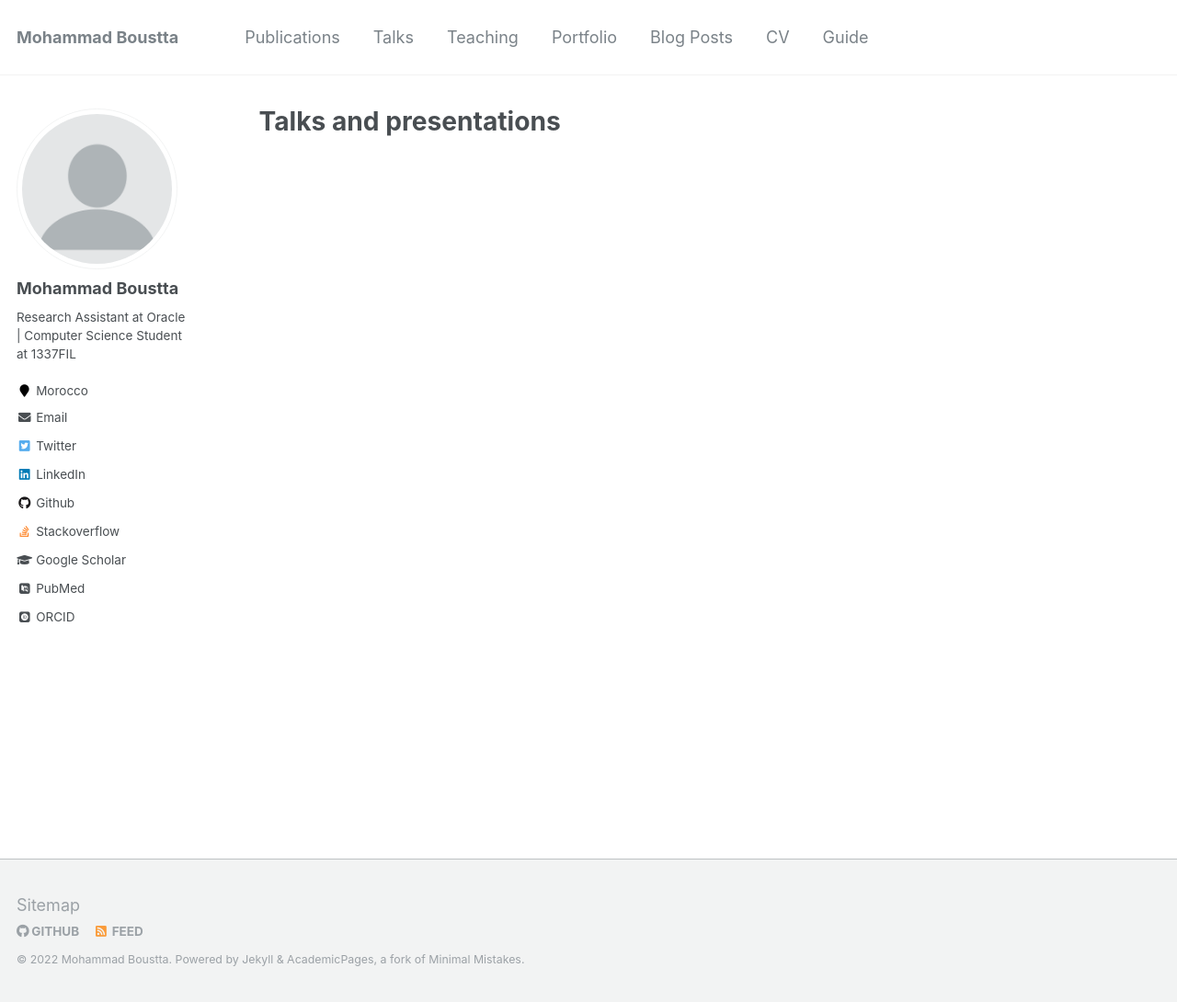
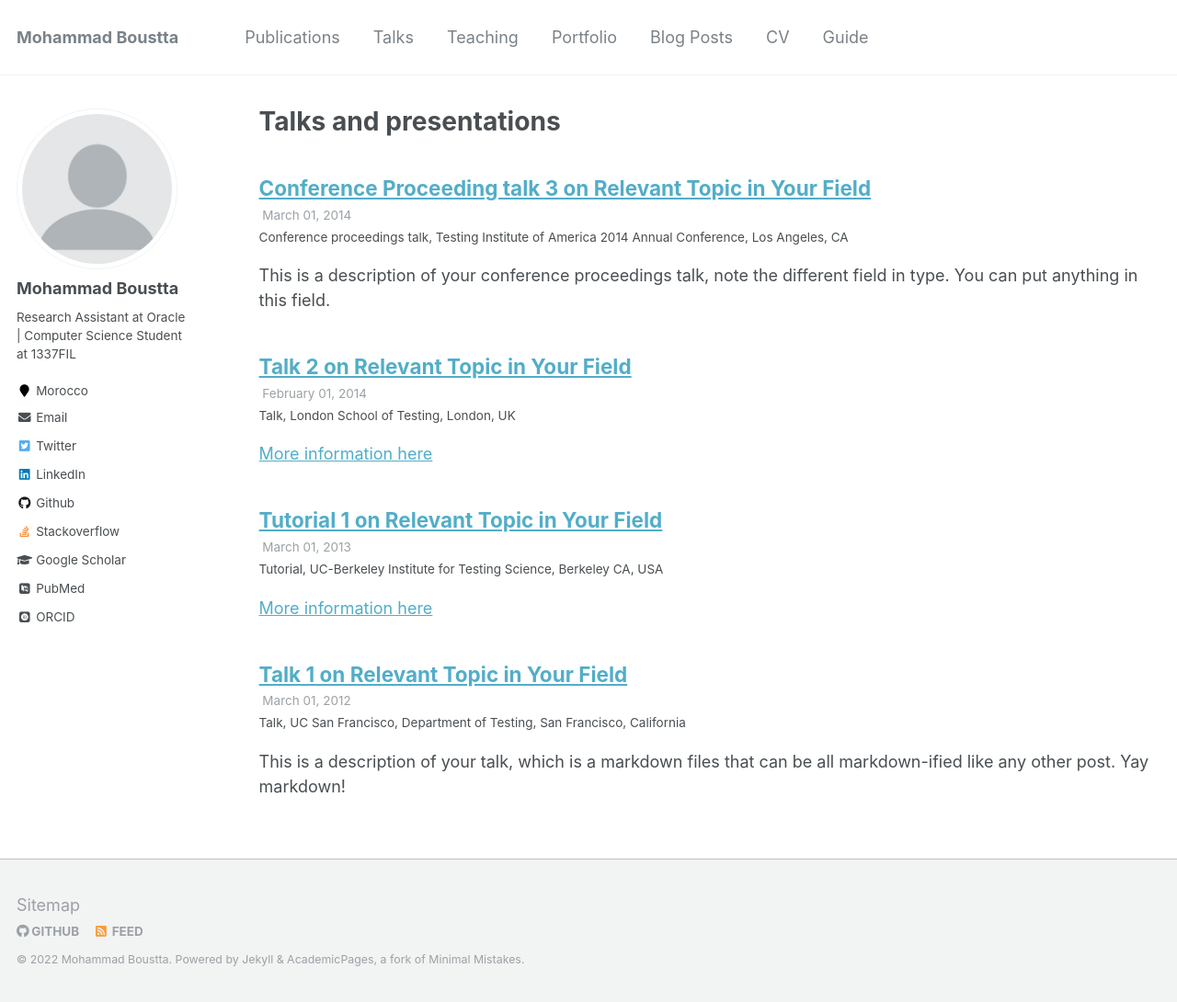
Before and after one commit to m0san/m0san.github.io, a Jekyll site: the page built from _pages/talks.html, in a window 1280 px wide and 1090 px high. Shown: the whole window at 92% size. Built offline with Jekyll 4.4.1, drawn with Linux system fonts in a browser that asks for light colours; some web fonts are replaced; some of the changed lines change nothing that is shown.

Commit message:
update personal info

```diff
--- a/_config.yml
+++ b/_config.yml
@@ -169,7 +169,7 @@ encoding: "utf-8"
 markdown_ext: "markdown,mkdown,mkdn,mkd,md"
 
 
-# Conversion
+# Conveion
 markdown: kramdown
 highlighter: rouge
 lsi: false
@@ -191,17 +191,17 @@ kramdown:
 
 # Collections
 collections:
-  blog:
-    output: false
+  teaching:
+    output: true
     permalink: /:collection/:path/
   publications:
-    output: false
+    output: true
     permalink: /:collection/:path/
   portfolio:
-    output: false
+    output: true
     permalink: /:collection/:path/
-  CV:
-    output: false
+  talks:
+    output: true
     permalink: /:collection/:path/
 
 
@@ -218,10 +218,17 @@ defaults:
       comments: true
       share: true
       related: true
-  # _blog
+  # _pages
   - scope:
       path: ""
-      type: blog
+      type: pages
+    values:
+      layout: single
+      author_profile: true
+  # _teaching
+  - scope:
+      path: ""
+      type: teaching
     values:
       layout: single
       author_profile: true
@@ -245,12 +252,12 @@ defaults:
       author_profile: true
       share: true
       comment: true
-  # _CV
+  # _talks
   - scope:
       path: ""
-      type: CV
+      type: talks
     values:
-      layout: single
+      layout: talk
       author_profile: true
       share: true
 
@@ -264,7 +271,7 @@ sass:
 permalink: /:categories/:title/
 # paginate: 5 # amount of posts to show
 # paginate_path: /page:num/
-timezone: America/Los_Angeles # http://en.wikipedia.org/wiki/List_of_tz_database_time_zones
+timezone: Africa/Casablanca # http://en.wikipedia.org/wiki/List_of_tz_database_time_zones
 
 
 # Plugins
```
